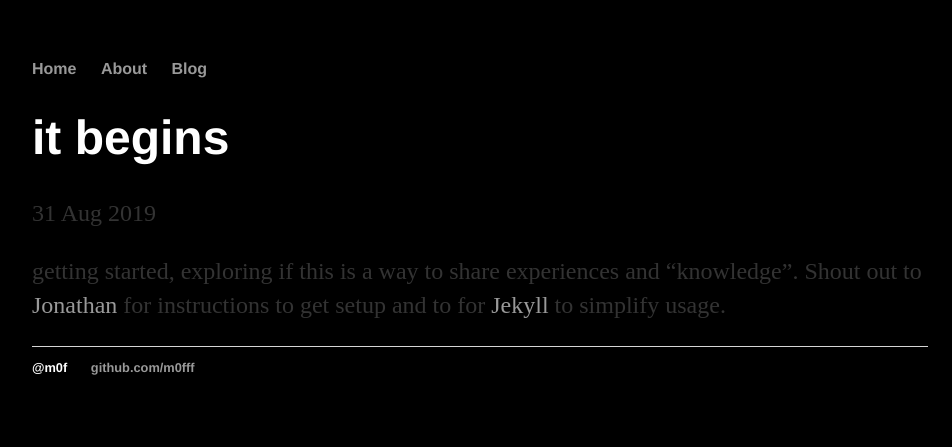
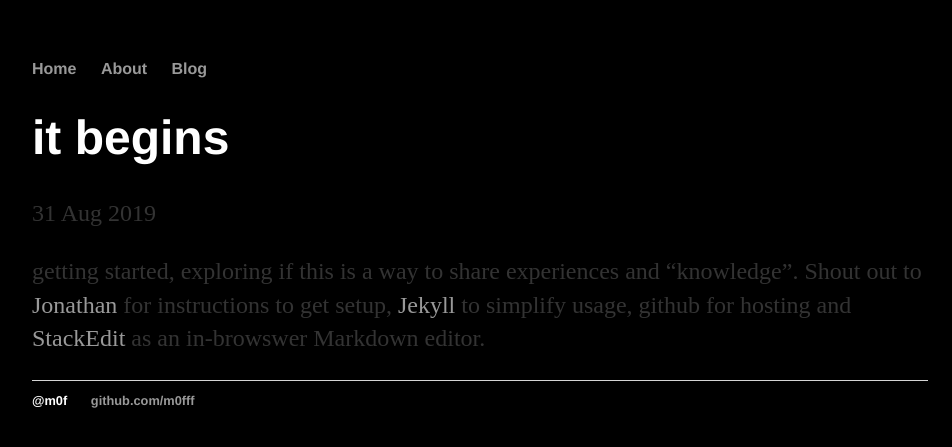
Before and after one commit to m0fff/m0fff.github.io, a Jekyll site: the page built from _posts/2019-08-31-it-begins.md, in a window 1280 px wide. Shown: the top 447 px of the page, without its empty margins (160-1112 px from the left). Built offline with Jekyll 4.4.1, drawn with Linux system fonts in a browser that asks for light colours.

Commit message:
update tool list

```diff
--- a/_posts/2019-08-31-it-begins.md
+++ b/_posts/2019-08-31-it-begins.md
@@ -4,4 +4,4 @@ title: "it begins"
 date: 2019-08-31
 ---
 
-getting started, exploring if this is a way to share experiences and "knowledge". Shout out to [Jonathan](http://jmcglone.com/guides/github-pages) for instructions to get setup and to for [Jekyll](http://jekyllrb.com) to simplify usage.
+getting started, exploring if this is a way to share experiences and "knowledge". Shout out to [Jonathan](http://jmcglone.com/guides/github-pages) for instructions to get setup, [Jekyll](http://jekyllrb.com) to simplify usage, github for hosting and [StackEdit](stackedit.io) as an in-browswer Markdown editor.
```
